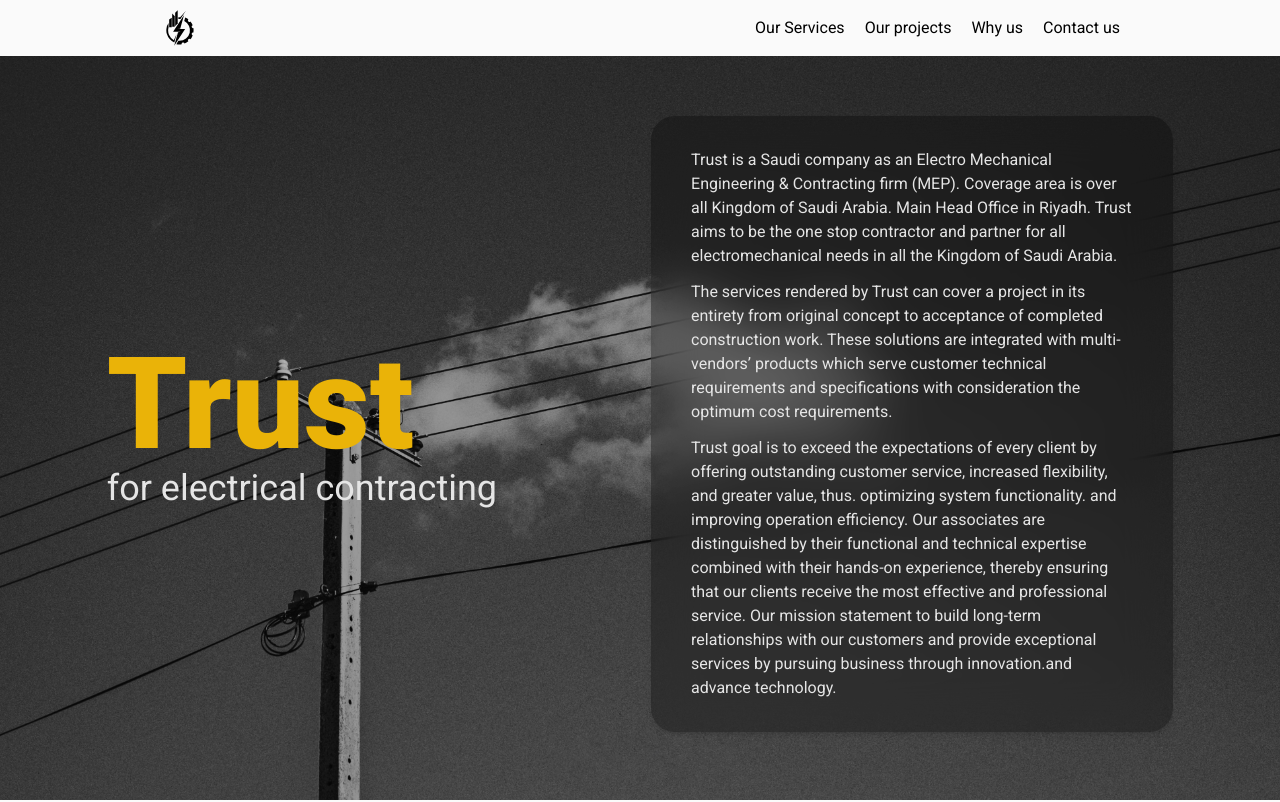
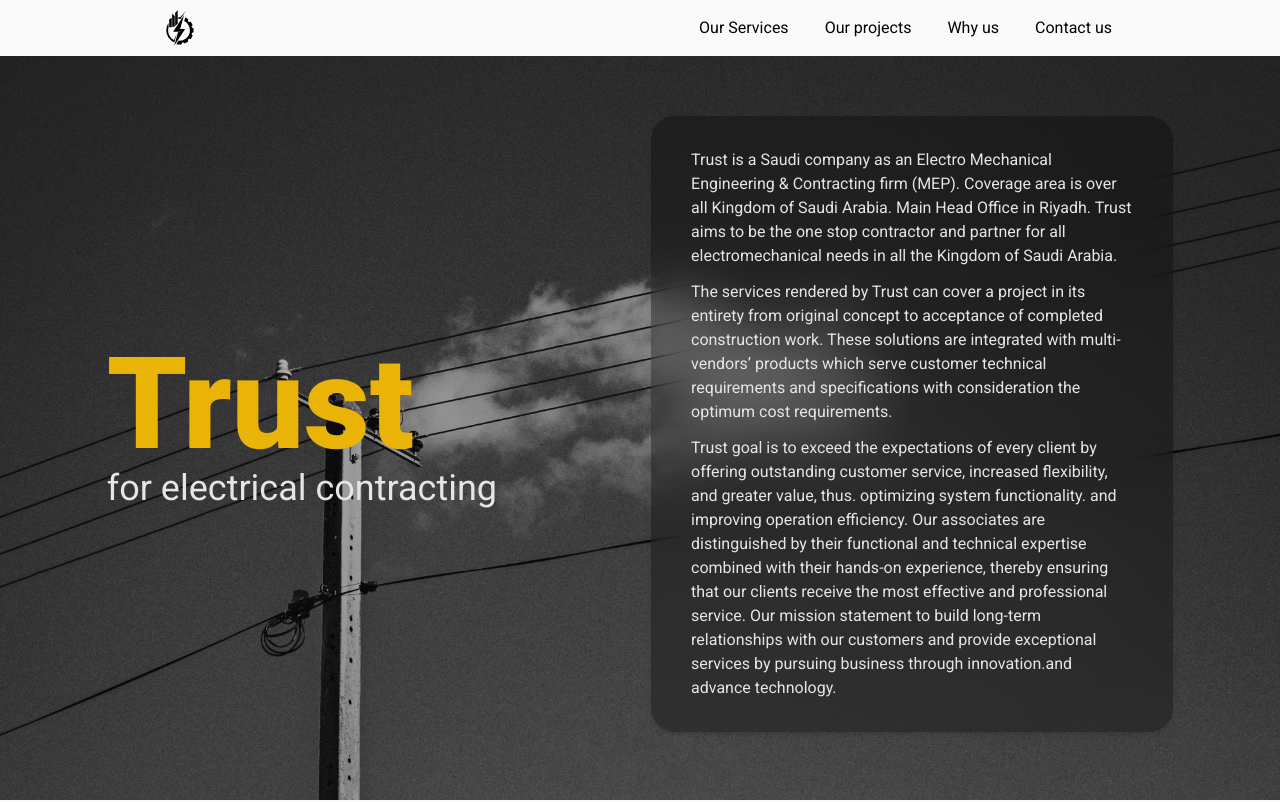
Before and after one commit to systematicRealm/trust, a React (Create React App) app: page / in a window 1280 px wide. Shown: the top 802 px of the page. Built offline with nearby package versions, Linux system fonts and the light colour scheme; the HTML template or start-up script is replaced by a standard one.

Commit message:
- Dynamic navLinks - hover effects tailwind

```diff
--- a/src/App.js
+++ b/src/App.js
@@ -9,7 +9,7 @@
 
 function App() {
   return (
-    <div className="relative flex flex-col items-center justify-center w-full h-full gap-24 cursor-pointer select-none App bg-neutral-50">
+    <div className="relative flex flex-col items-center justify-center w-full h-full gap-24 App bg-neutral-50">
       <Header />
       <Intro />
       <OurServices />
--- a/src/components/01_head/Header.js
+++ b/src/components/01_head/Header.js
@@ -2,29 +2,33 @@
 import logo from "./assets/logo.svg";
 
 export default function Header() {
+  // const scrollToTop = () => window.scrollTo({ top: 0, behavior: "smooth" });
   return (
     <div className="absolute top-0 z-10 flex items-center justify-center w-full py-2 bg-neutral-50">
       <div className="flex items-center justify-between w-3/4">
-        <div>
-          <img className="w-10" src={logo} />
+        <div
+          // onClick={scrollToTop}
+          className="flex items-center justify-center w-10 transition-colors duration-300 hover:bg-neutral-200 rounded-full cursor-pointer"
+        >
+          <img className="w-full" src={logo} alt="trust logo" />
         </div>
 
         <div className="flex items-center justify-center gap-5 font-normal">
-          <span>
-            <a href="#OurServices">Our Services</a>
-          </span>
-
-          <span>
-            <a href="#OurProjects">Our projects</a>
-          </span>
-
-          <span>
-            <a href="#WhyUs">Why us</a>
-          </span>
-
-          <span>
-            <a href="#ContactUs">Contact us</a>
-          </span>
+          {[
+            { name: "Our Services", href: "#OurServices" },
+            { name: "Our projects", href: "#OurProjects" },
+            { name: "Why us", href: "#WhyUs" },
+            { name: "Contact us", href: "#ContactUs" },
+          ].map((item, index) => (
+            <span key={index}>
+              <a
+                className="transition-colors duration-300 hover:bg-neutral-200 px-2 rounded-3xl cursor-pointer py-2"
+                href={item.href}
+              >
+                {item.name}
+              </a>
+            </span>
+          ))}
         </div>
       </div>
     </div>
```
Also changed, not shown: 2 other files (tests, documents, lock files or other folders).
